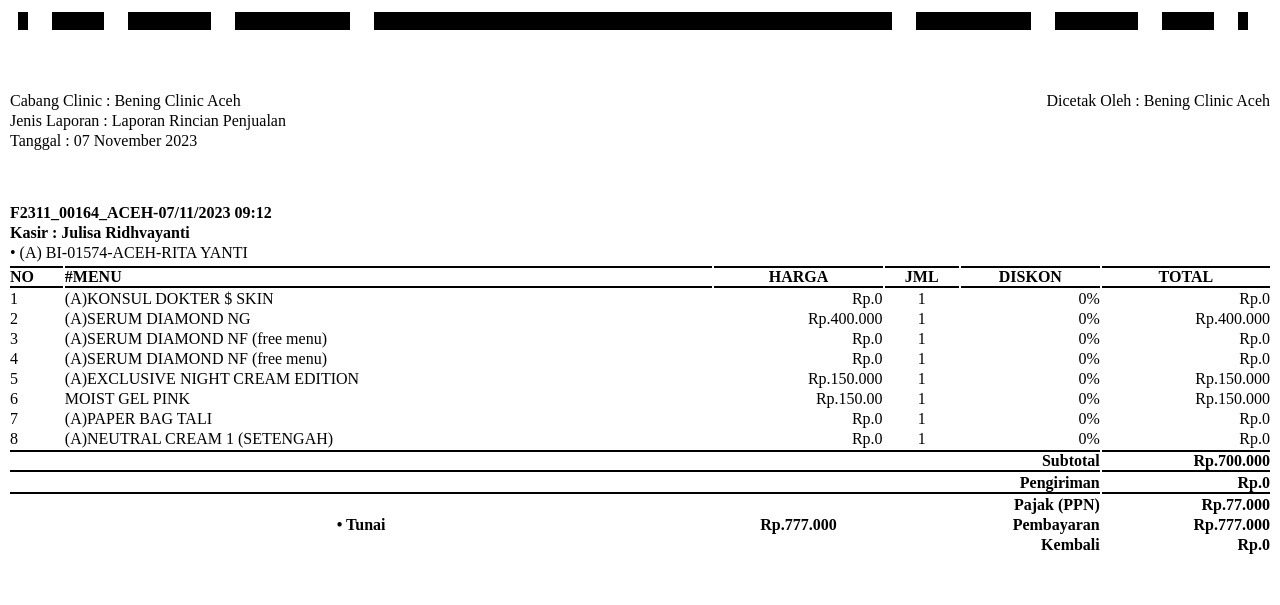
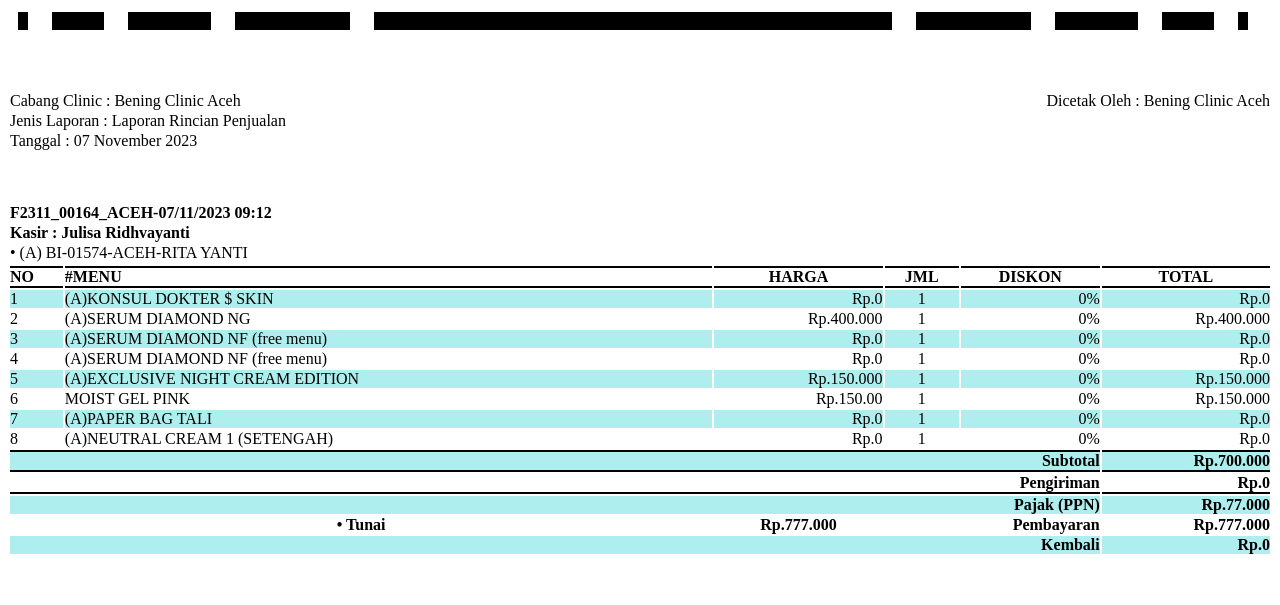
Before and after one commit to iqbalzaelani/laporan-rincian, a plain HTML site: page index.html in a window 1280 px wide. Shown: the part 182-787 px from the top of the page. Drawn offline with Linux system fonts and the light colour scheme.

Commit message:
Update style.css

```diff
--- a/assets/styles/style.css
+++ b/assets/styles/style.css
@@ -31,3 +31,7 @@ main{
   .garis_tepi1 {
     border: 2px solid black;
   }
+
+  .sample-nth tr:nth-child(even) {
+    background-color: #AFEEEE;
+  }
```
